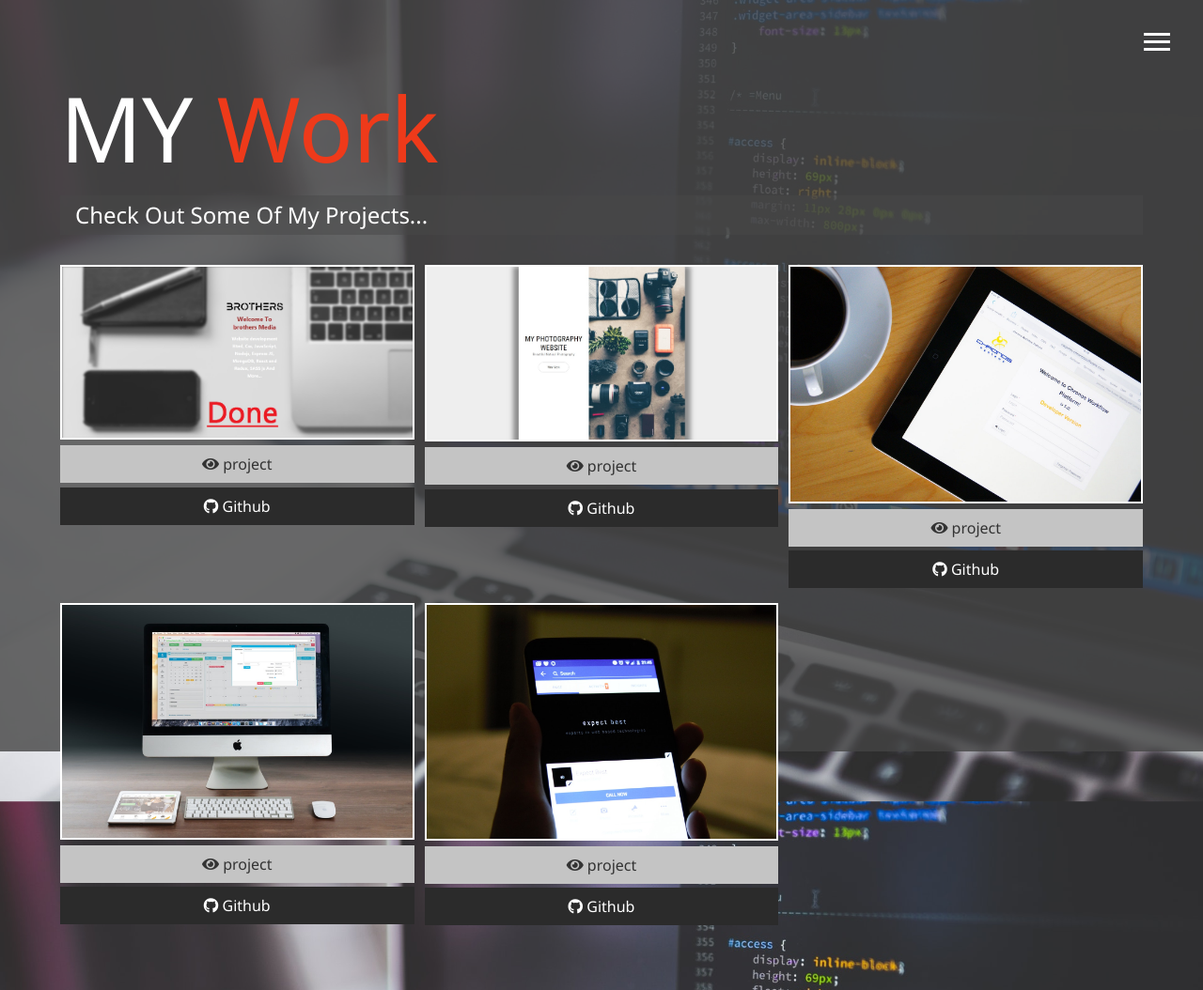
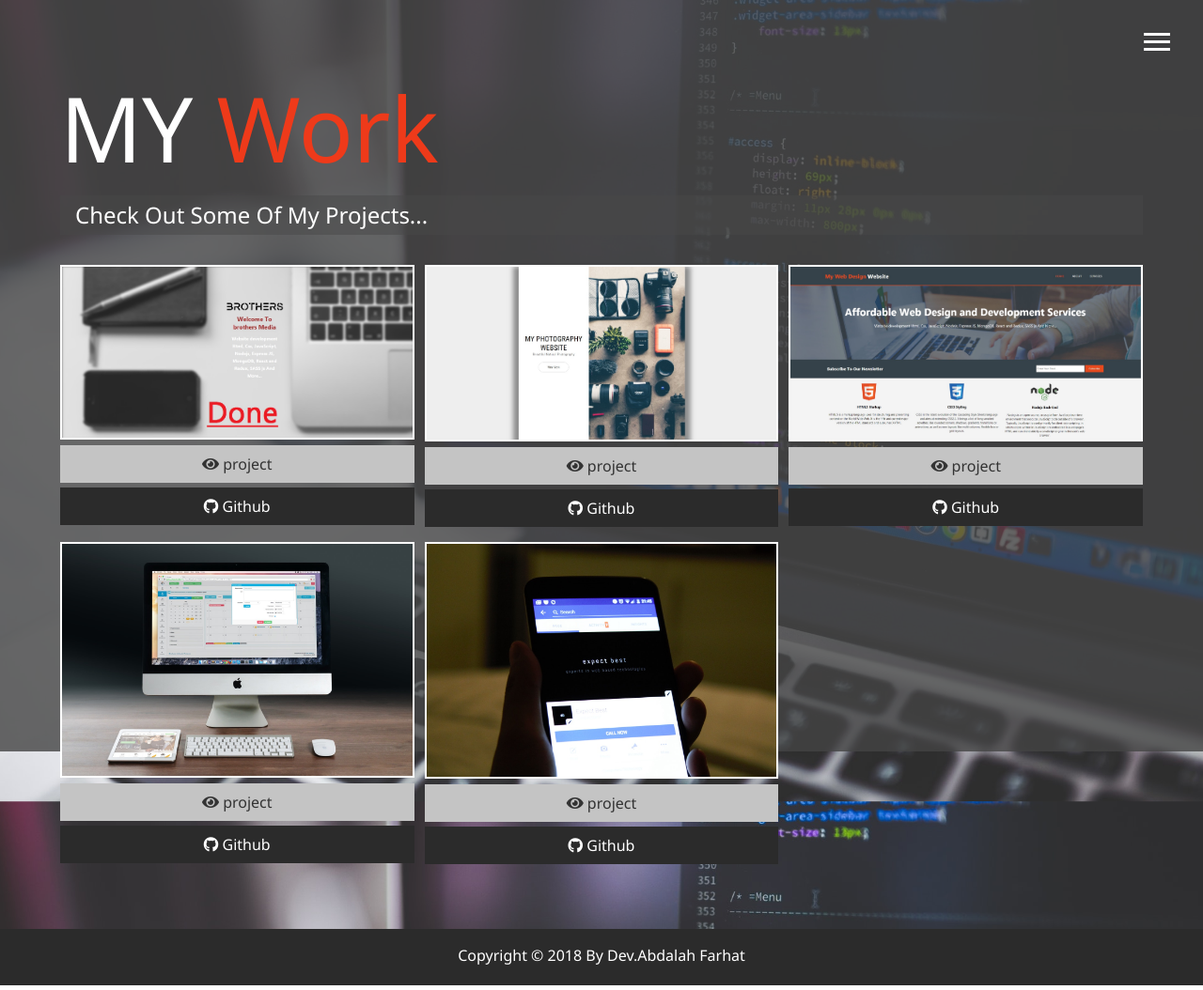
Before and after one commit to abdalahfarhat/My-Portfolio, a website: page dist/work.html in a window 1280 px wide. Shown: the top 1054 px of the page at 94% size. Drawn offline with Linux system fonts and the light colour scheme.

Commit message:
adding project no.3

```diff
--- a/dist/work.html
+++ b/dist/work.html
@@ -85,7 +85,7 @@
 
         <div class="item">
           <a href="#!">
-            <img src="img/projects/project3.jpg" alt="project" />
+            <img src="img/projects/web-design-project.jpg" alt="project" />
           </a>
           <a href="#" class="btn-light"> <i class="fas fa-eye"></i> project </a>
           <a href="#" class="btn-dark">
```
Also changed, not shown: dist/img/projects/web-design-project.jpg (added).
